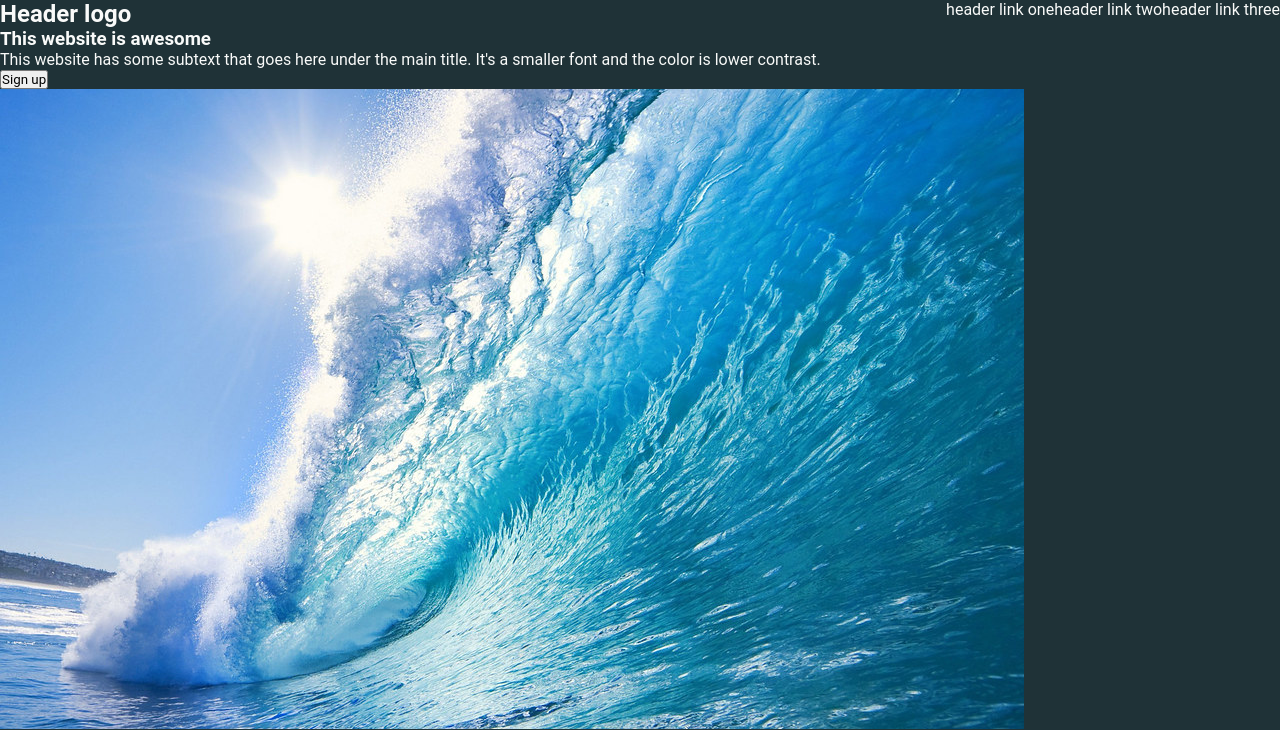
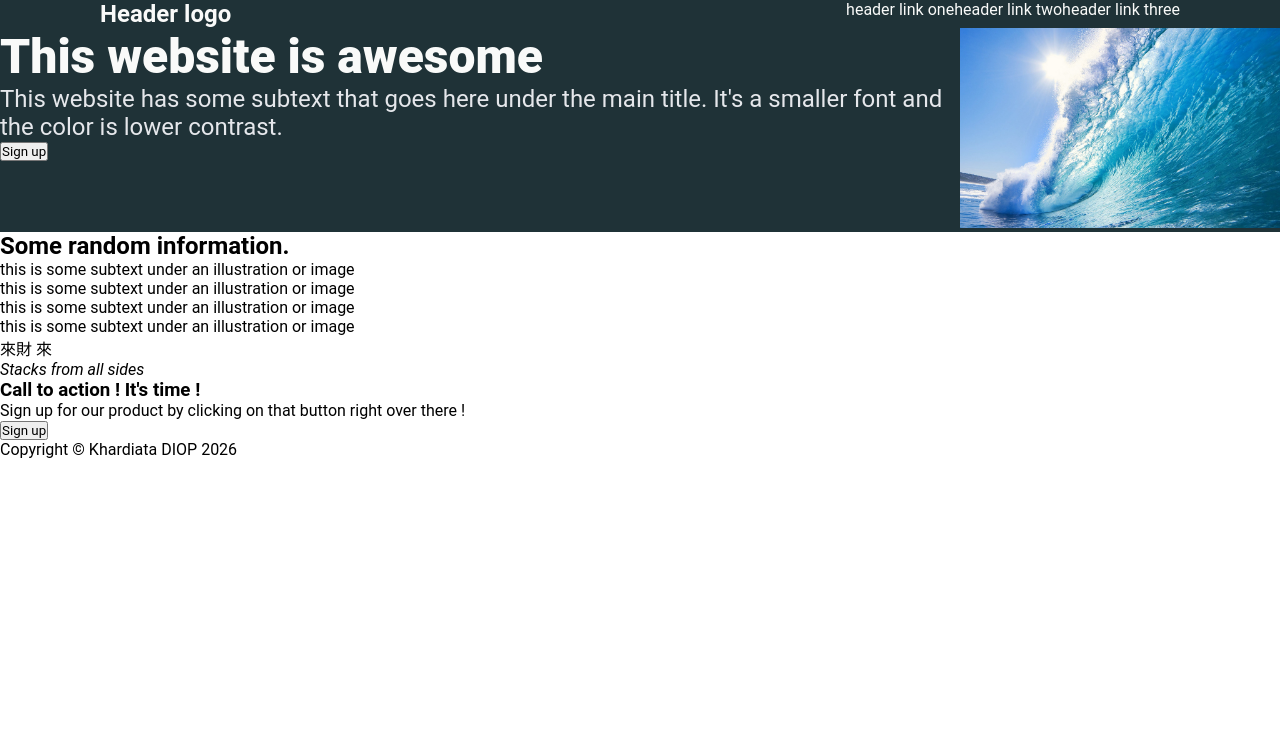
Before and after one commit to Khardiata-Diop/landing-page, a plain HTML site: page index.html in a window 1280 px wide. Shown: the top 730 px of the page. Drawn offline with Linux system fonts and the light colour scheme.

Commit message:
Better the header

```diff
--- a/assets/css/index.css
+++ b/assets/css/index.css
@@ -15,6 +15,8 @@
 .headertop{
     display : flex;
     justify-content: space-between;
+    margin-left: 100px;
+    margin-right: 100px;
 }
 menu{
     display : flex;
@@ -26,7 +28,22 @@ a{
     color: #F9FAF9;
 }
 
+.title{
+    font-size: 48px;
+    color: #F9FAF9;
+    font-weight: 900;
+}
+.subtitle{
+    font-size:24px;
+    color:#E5E7EB;
+}
+.headerbody{
+    display: flex;
+}
 
+img{
+    max-height: 200px;
+}
 /* BODY */
 
 
```
